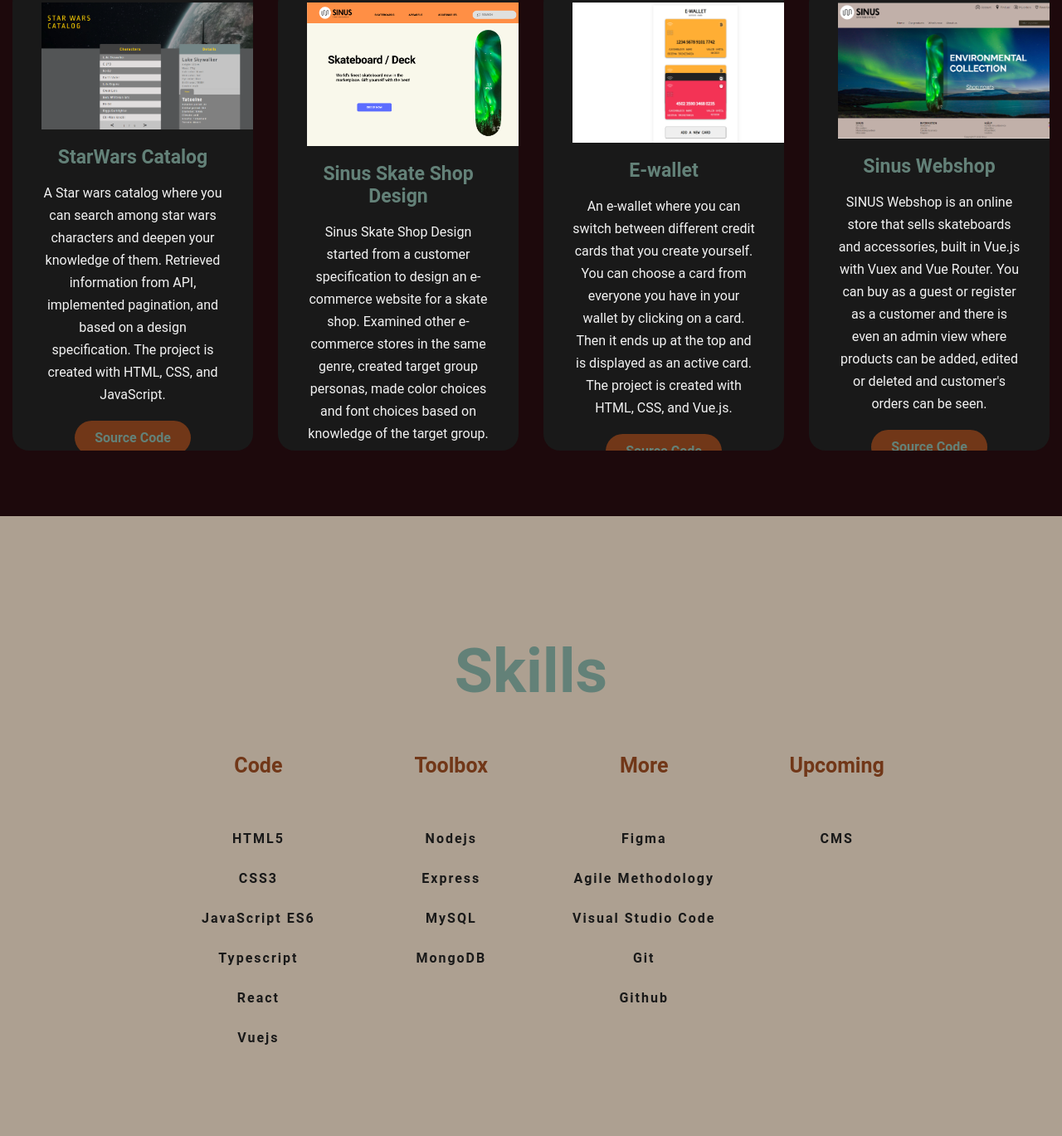
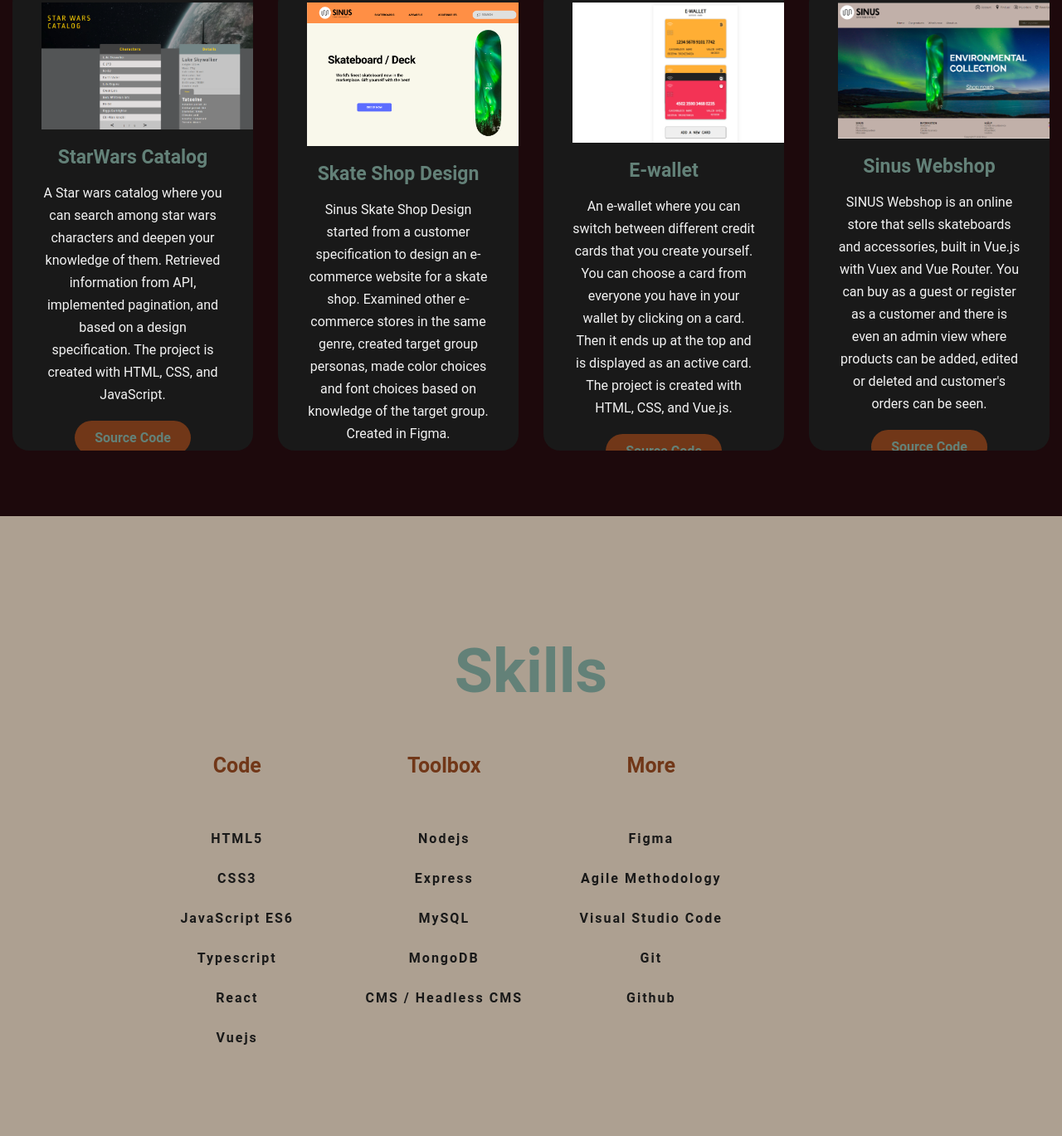
Before and after one commit to mammutakademin/edith, a plain HTML site: page index.html in a window 1280 px wide. Shown: the part 1951-3320 px from the top of the page at 83% size. Drawn offline with Linux system fonts and the light colour scheme.

Commit message:
Update skills

```diff
--- a/index.html
+++ b/index.html
@@ -38,7 +38,7 @@
     	<h4>My name is</h4>
         <h1>Editha <span>Trinitaria</span></h1>
         <h3>I am a Frontend Developer</h3>
-        <a href="CV - EdithT.pdf" class="cv" download="">Download my CV</a>
+        <a href="CV - EdithT.pdf" class="cv" download="resume">Download my CV</a>
       </div>
     </div>
     <!----About section start---->
@@ -101,14 +101,14 @@
             src="./img/skateboard webshop design.png"
             alt="Skateboard webshop design"
           />
-          <h5>Sinus Skate Shop Design</h5>
+          <h5>Skate Shop Design</h5>
           <div class="para">
             <p>
               Sinus Skate Shop Design started from a customer specification to
               design an e-commerce website for a skate shop. Examined other
               e-commerce stores in the same genre, created target group
               personas, made color choices and font choices based on knowledge
-              of the target group. The project is created in Figma.
+              of the target group. Created in Figma.
             </p>
 
             <p style="text-align: center">
@@ -190,6 +190,7 @@
 				    <li>Express</li>
             <li>MySQL</li>
             <li>MongoDB</li>
+            <li>CMS / Headless CMS</li>
 			    </ul>
 			    <ul class="skills-list">
             <h3 class="skills-title">More</h3>
@@ -199,10 +200,6 @@
             <li>Git</li>
             <li>Github</li>
 			    </ul>
-          <ul class="skills-list">
-            <h3 class="skills-title">Upcoming</h3>
-            <li>CMS</li>
-          </ul>
       	</div>
     </section>
 
```
Also changed, not shown: img/coffeetable.jpg (added), 1 other file.
